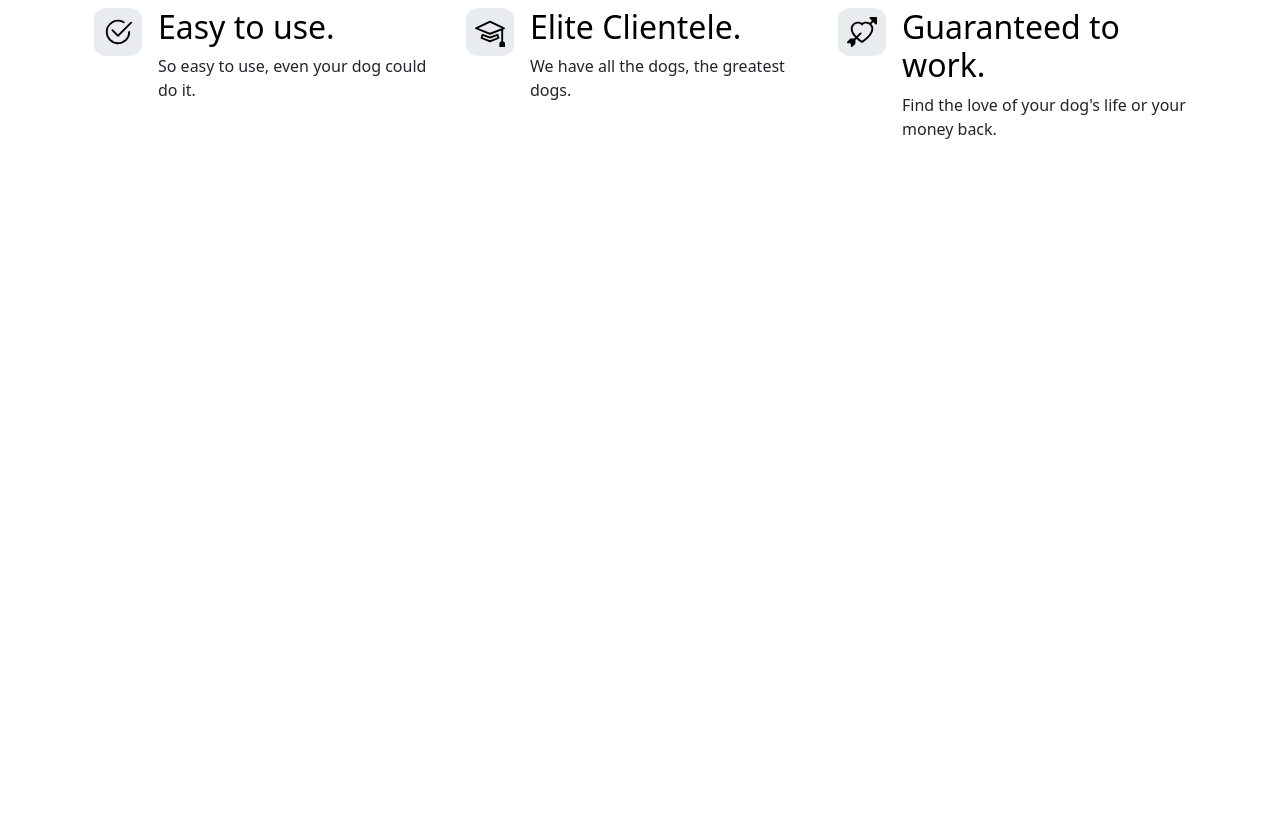
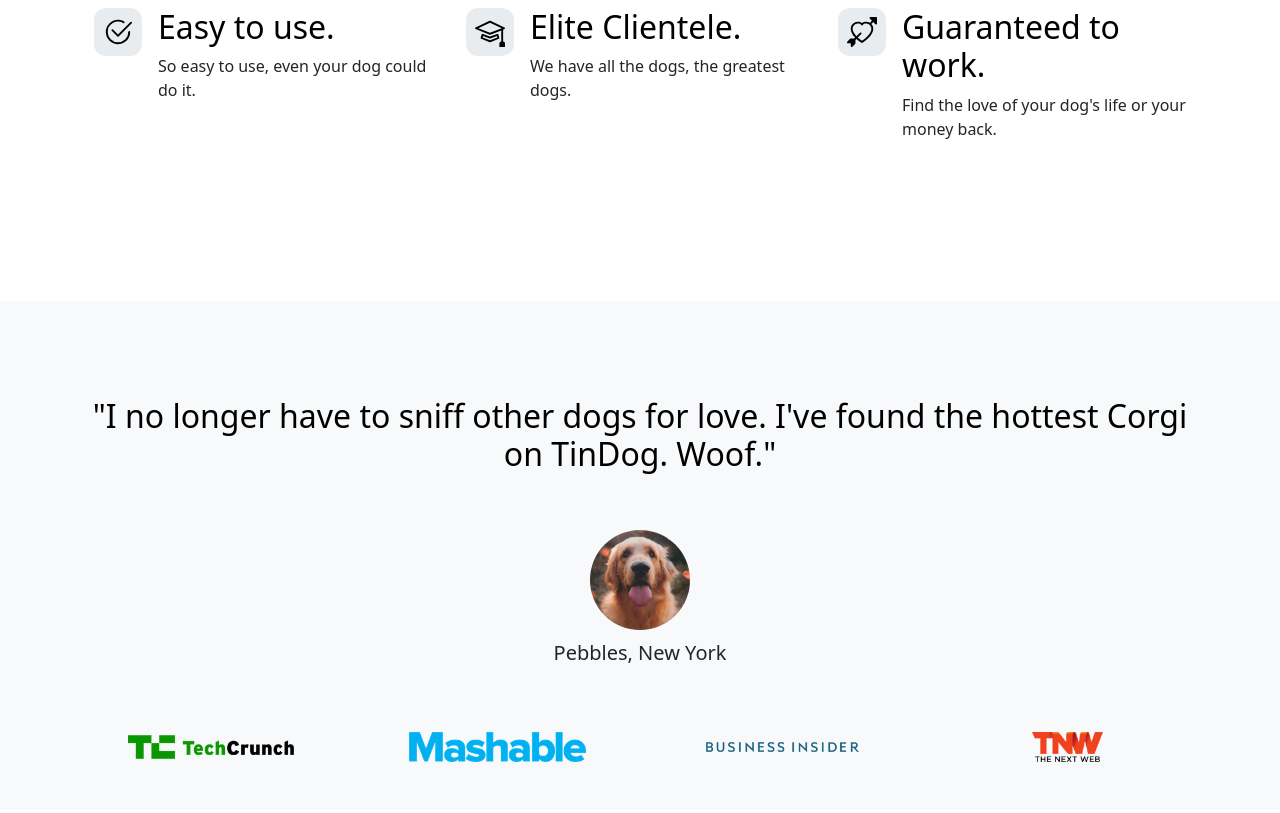
Before and after one commit to ShevViktoryia/TinDog-Startup-Website, a plain HTML site: page index.html in a window 1280 px wide. Shown: the part 778-1591 px from the top of the page. Before the commit the page ends 1031 px from the top, so only its background shows below. Drawn offline with nearby package versions, Linux system fonts and the light colour scheme.

Commit message:
feat: add testimonial section

```diff
--- a/index.html
+++ b/index.html
@@ -145,7 +145,53 @@
         </div>
       </div>
     </section>
-    <section id="testimonial"></section>
+    <section id="testimonial">
+      <div class="my-5">
+        <div class="p-5 text-center bg-body-tertiary">
+          <div class="container py-5">
+            <h2 class="text-body-emphasis">
+              "I no longer have to sniff other dogs for love. I've found the
+              hottest Corgi on TinDog. Woof."
+            </h2>
+            <img
+              class="profile-img mt-5"
+              src="./assets/images/dog-img.jpg"
+              alt="dog image"
+            />
+            <p class="col-lg-8 mx-auto lead mt-2">Pebbles, New York</p>
+          </div>
+
+          <div class="container">
+            <div class="row">
+              <div class="col-lg-3 col-sm-12">
+                <img
+                  src="./assets/images/techcrunch.png"
+                  alt="techcrunch"
+                  height="30"
+                />
+              </div>
+              <div class="col-lg-3 col-sm-12">
+                <img
+                  src="./assets/images/mashable.png"
+                  alt="mashable"
+                  height="30"
+                />
+              </div>
+              <div class="col-lg-3 col-sm-12">
+                <img
+                  src="./assets/images/bizinsider.png"
+                  alt="bizinsider"
+                  height="30"
+                />
+              </div>
+              <div class="col-lg-3 col-sm-12">
+                <img src="./assets/images/tnw.png" alt="tnw" height="30" />
+              </div>
+            </div>
+          </div>
+        </div>
+      </div>
+    </section>
     <section id="pricing"></section>
     <section id="footer"></section>
   </body>
```
